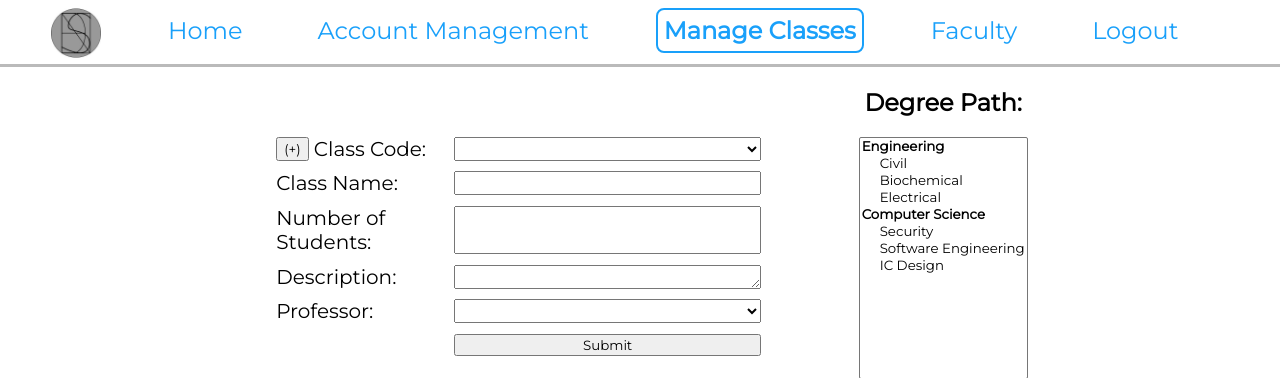
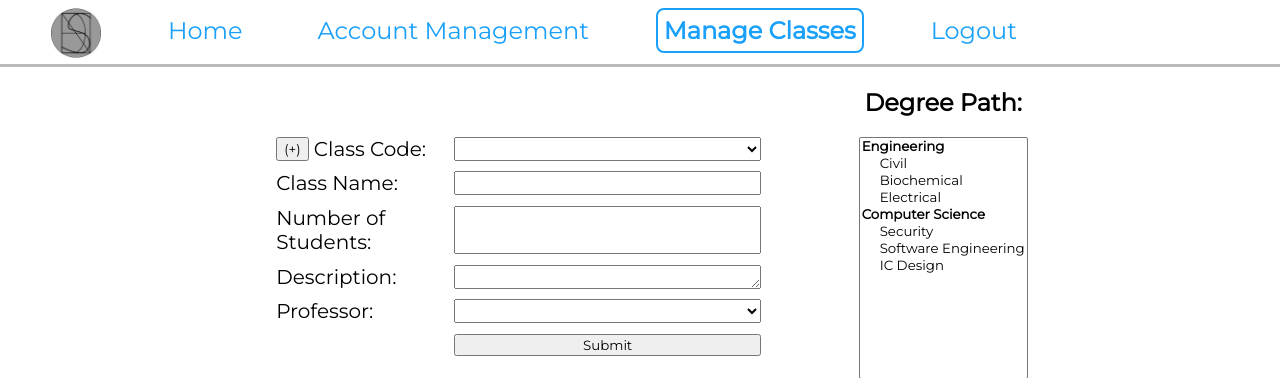
Before and after one commit to EPiC-Inc/CS492-Project, a Flask app: page /courses in a window 1280 px wide. Shown: the top 378 px of the page. Run offline with Flask 3, Linux system fonts and the light colour scheme; the visitor is signed in with stand-in values (Sample User, id 1); lists and menus that the app fills with data are empty.

Commit message:
Update base.html

```diff
--- a/app/templates/base.html
+++ b/app/templates/base.html
@@ -43,7 +43,6 @@
                         <a href="{{ url_for('grades') }}"><div>Manage Grades</div></a>
                     </div>
                 </div>
-                    <a href="{{ url_for('faculty') }}"><div{{ ' class=current' if selected_tab == "FAccount" else "" }}>Faculty</div></a>
             {% endif %}
             {% if session.get('role', -1) >= 3 %}
                 <a href="{{ url_for('courses') }}"><div{{ ' class=current' if selected_tab == "courses" else "" }}>Classes</div></a>
```
